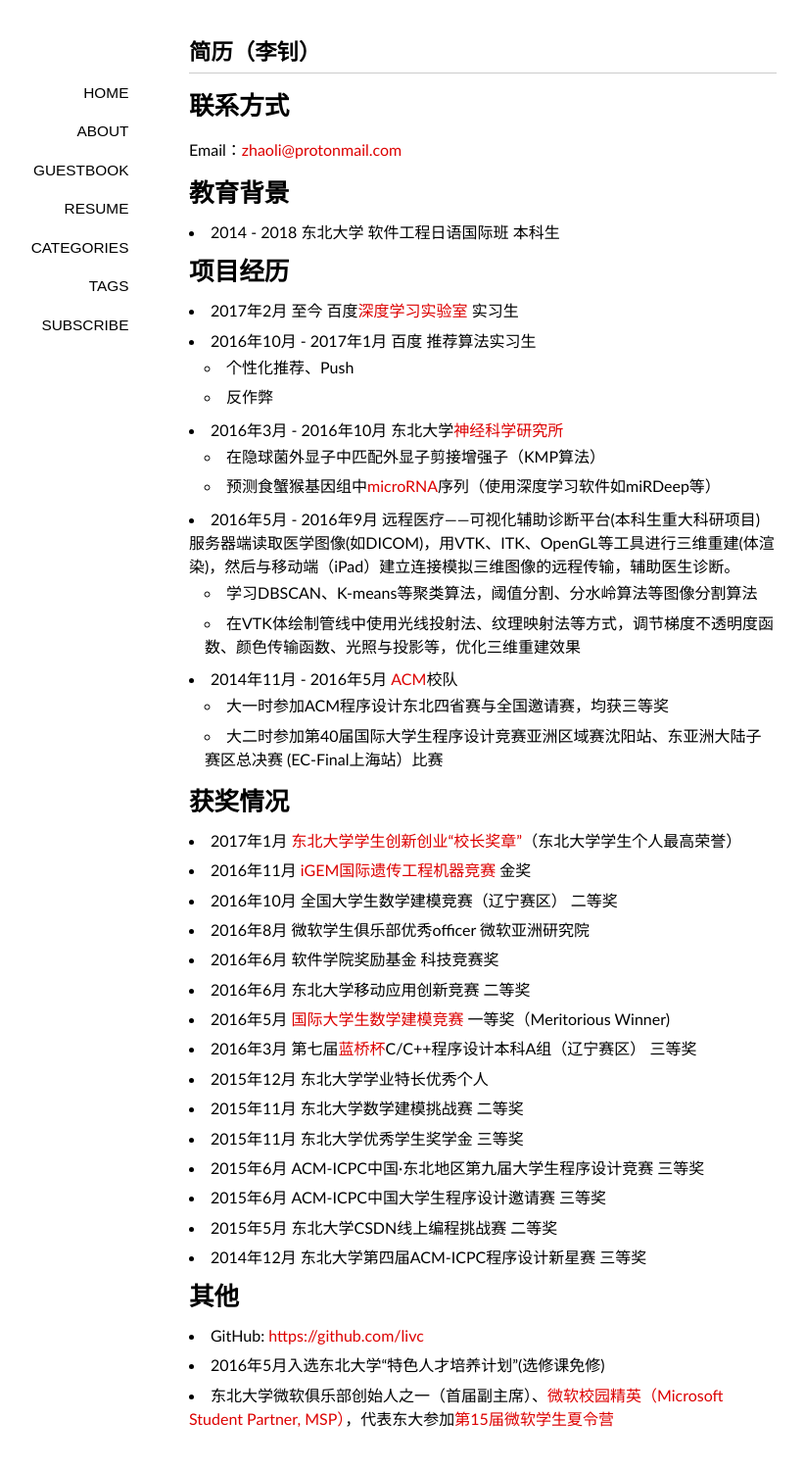
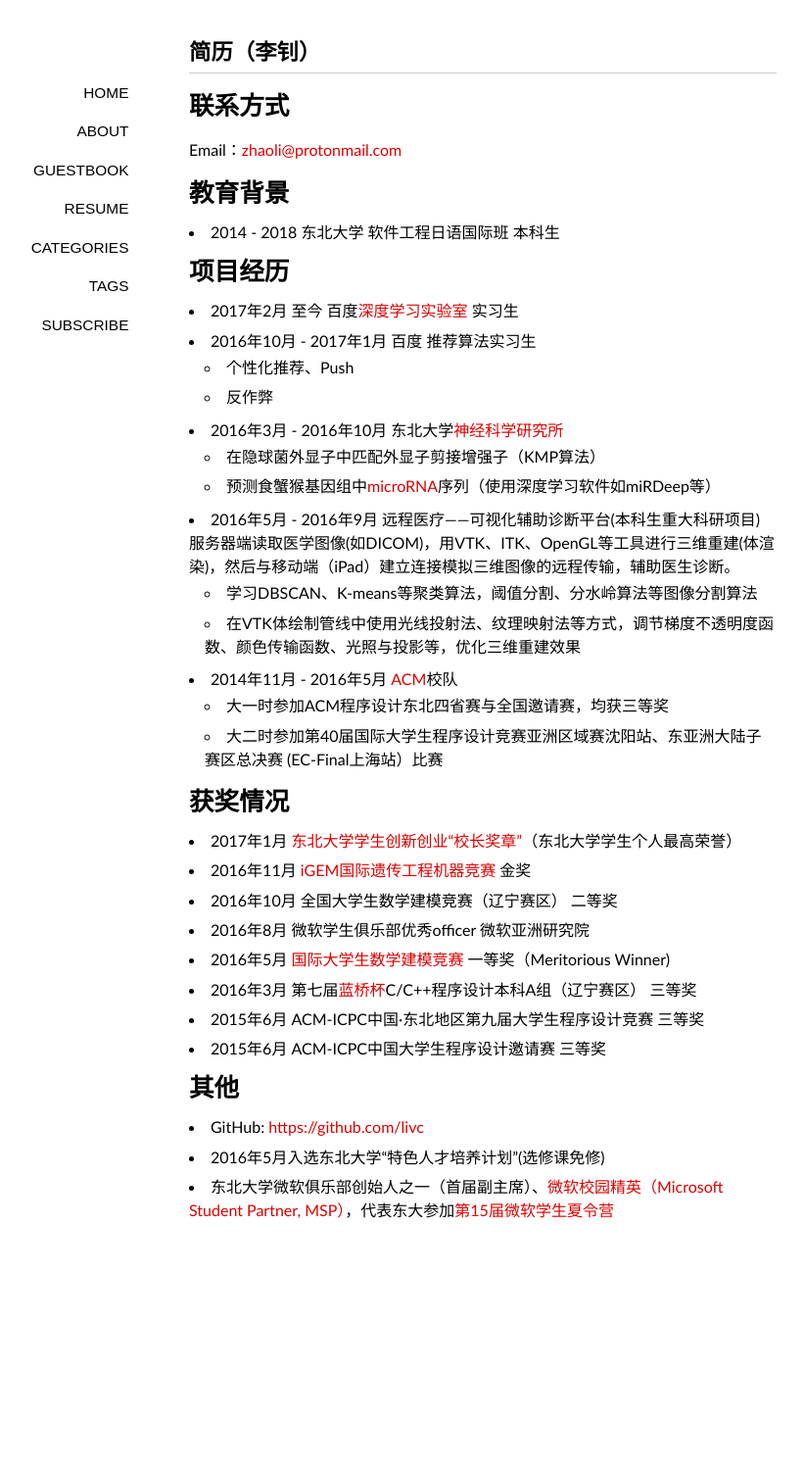
Before and after one commit to livc/livc.github.io, a Jekyll site: the page built from resume/index.md, in a window 1280 px wide. Shown: the whole page at 98% size, without its empty margins (147-968 px from the left). Built offline with Jekyll 4.4.1, drawn with Linux system fonts in a browser that asks for light colours; nearby versions of some CDN libraries; some web fonts are replaced; after the commit the page ends 1286 px from its top, so only the background shows below that.

Commit message:
update resume

```diff
--- a/resume/index.md
+++ b/resume/index.md
@@ -33,17 +33,10 @@
 - 2016年11月 [iGEM国际遗传工程机器竞赛](https://en.wikipedia.org/wiki/International_Genetically_Engineered_Machine) 金奖
 - 2016年10月 全国大学生数学建模竞赛（辽宁赛区） 二等奖
 - 2016年8月 微软学生俱乐部优秀officer 微软亚洲研究院
-- 2016年6月 软件学院奖励基金 科技竞赛奖
-- 2016年6月 东北大学移动应用创新竞赛 二等奖
 - 2016年5月 [国际大学生数学建模竞赛](https://en.wikipedia.org/wiki/Mathematical_Contest_in_Modeling) 一等奖（Meritorious Winner)
 - 2016年3月 第七届[蓝桥杯](http://baike.baidu.com/link?url=O1SYgn5n34Ko9aqSQ94NIwaP9_pOwcd2kKyhpCK8gG2bFKs6Wdl4D_9V-N4TGss0anVk0EBC2Op6_Cg7zoOz3a93k63j_JJm3NWZpC9ZtcnZqBj5230ef-UlpH-vAaR6)C/C++程序设计本科A组（辽宁赛区） 三等奖
-- 2015年12月 东北大学学业特长优秀个人
-- 2015年11月 东北大学数学建模挑战赛 二等奖
-- 2015年11月 东北大学优秀学生奖学金 三等奖
 - 2015年6月 ACM-ICPC中国·东北地区第九届大学生程序设计竞赛 三等奖
 - 2015年6月 ACM-ICPC中国大学生程序设计邀请赛 三等奖
-- 2015年5月 东北大学CSDN线上编程挑战赛 二等奖
-- 2014年12月 东北大学第四届ACM-ICPC程序设计新星赛 三等奖
 
 # 其他
 - GitHub: <https://github.com/livc>
```
